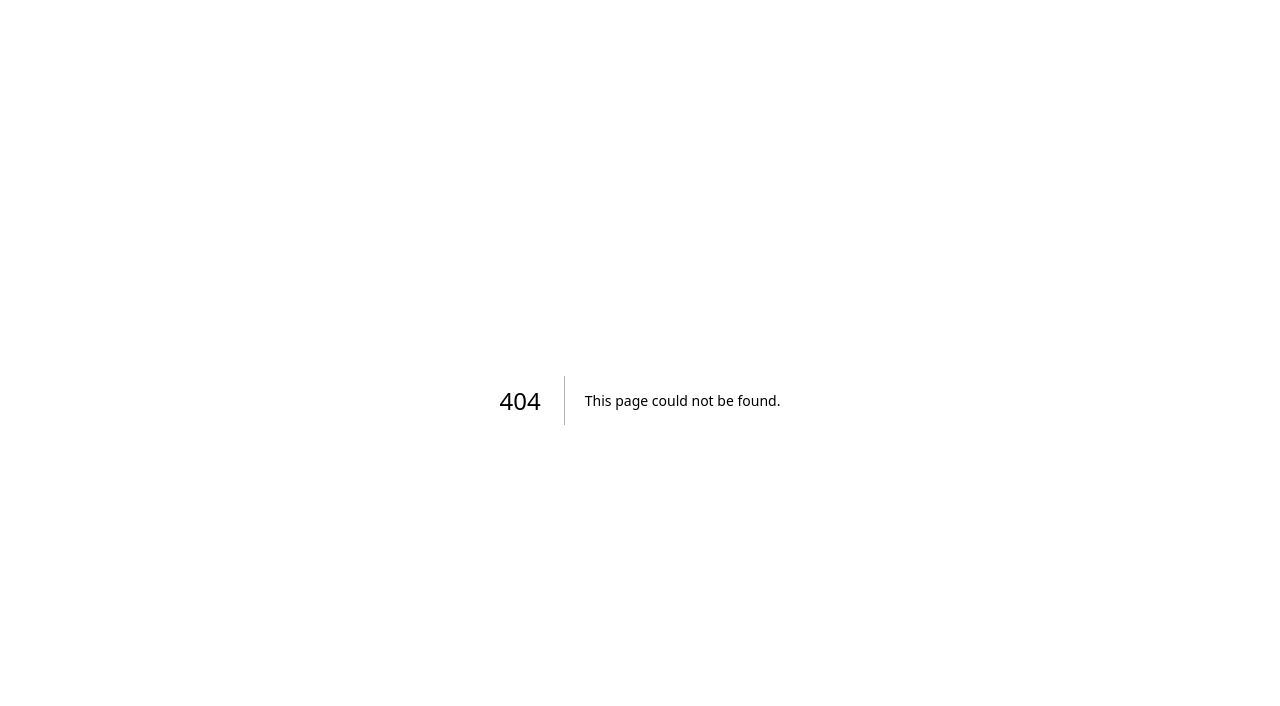
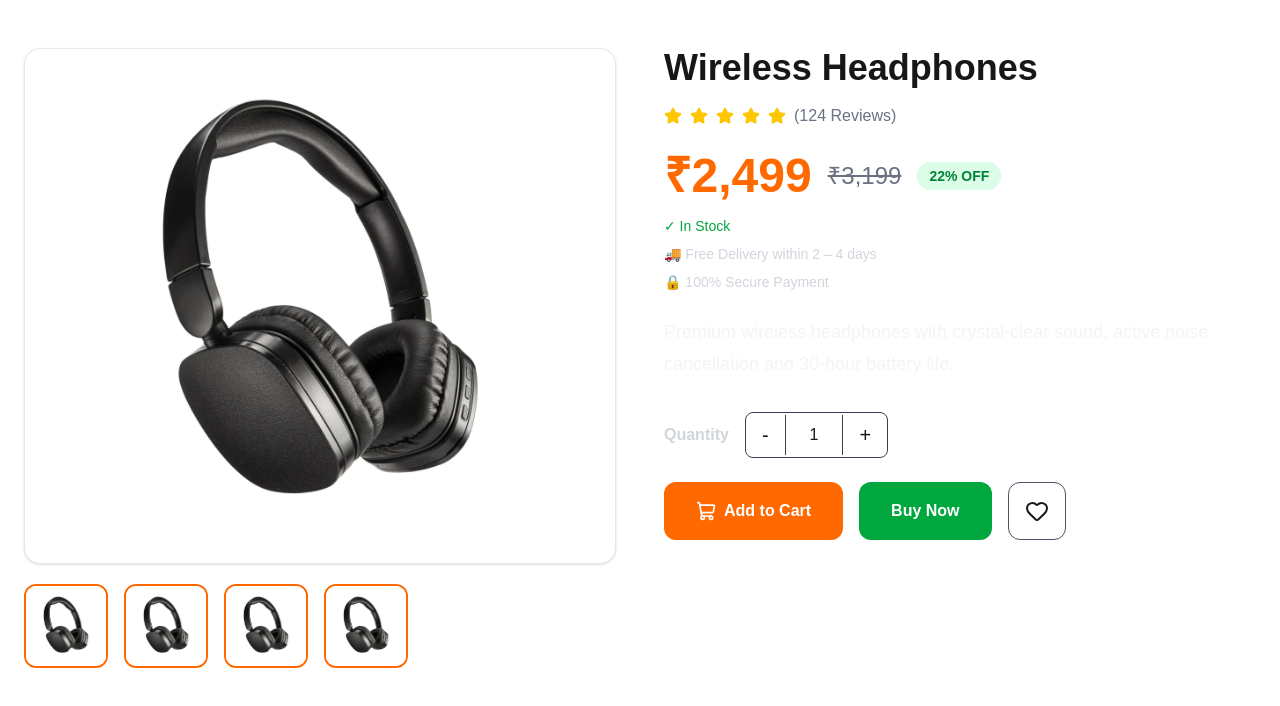
Before and after one commit to Sunil2505/Kotoze, a Next.js app: page /products/1 in a window 1280 px wide. Before the commit this address had no page. Shown: the top 706 px of the page. Built offline with nearby package versions, Linux system fonts and the light colour scheme.

Commit message:
Add quantity selector and buy now button

```diff
--- /dev/null
+++ b/src/app/products/[id]/page.tsx
@@ -0,0 +1,106 @@
+
+import { Star, Heart, ShoppingCart } from "lucide-react";
+import ProductGallery from "../../../components/product/ProductGallery";
+export default function ProductDetails() {
+  return (
+    <main className="mx-auto max-w-7xl px-6 py-12">
+      <div className="grid gap-12 lg:grid-cols-2">
+
+        {/* Product Image */}
+        <ProductGallery />
+
+        {/* Product Info */}
+        <div>
+          <h1 className="text-4xl font-bold">
+            Wireless Headphones
+          </h1>
+
+          <div className="mt-4 flex items-center gap-2">
+            {[...Array(5)].map((_, index) => (
+              <Star
+                key={index}
+                size={18}
+                className="fill-yellow-400 text-yellow-400"
+              />
+            ))}
+
+            <span className="text-gray-500">(124 Reviews)</span>
+          </div>
+
+          <div className="mt-6 flex flex-wrap items-center gap-4">
+  <span className="text-5xl font-extrabold text-orange-500">
+    ₹2,499
+  </span>
+
+  <span className="text-2xl text-gray-500 line-through">
+    ₹3,199
+  </span>
+
+  <span className="rounded-full bg-green-100 px-3 py-1 text-sm font-semibold text-green-700">
+    22% OFF
+  </span>
+</div>
+
+      <div className="mt-4 flex flex-col gap-2 text-sm">
+        <span className="font-medium text-green-600">
+          ✓ In Stock
+        </span>
+
+        <span className="text-gray-300">
+          🚚 Free Delivery within 2 – 4 days
+        </span>
+
+        <span className="text-gray-300">
+          🔒 100% Secure Payment
+        </span>
+      </div>
+
+            <p className="mt-6 text-lg leading-8 text-gray-100">
+              Premium wireless headphones with crystal-clear sound,
+              active noise cancellation and 30-hour battery life.
+            </p>
+
+          <div className="mt-8">
+  {/* Quantity */}
+  <div className="mb-6 flex items-center gap-4">
+    <span className="font-semibold text-gray-300">
+      Quantity
+    </span>
+
+    <div className="flex items-center overflow-hidden rounded-lg border border-gray-700">
+      <button className="px-4 py-2 text-xl transition hover:bg-gray-800">
+        -
+      </button>
+
+      <span className="border-x border-gray-700 px-6 py-2">
+        1
+      </span>
+
+      <button className="px-4 py-2 text-xl transition hover:bg-gray-800">
+        +
+      </button>
+    </div>
+  </div>
+
+  {/* Buttons */}
+  <div className="flex flex-wrap gap-4">
+    <button className="flex items-center gap-2 rounded-xl bg-orange-500 px-8 py-4 font-semibold text-white transition hover:scale-105 hover:bg-orange-600">
+      <ShoppingCart size={20} />
+      Add to Cart
+    </button>
+
+    <button className="rounded-xl bg-green-600 px-8 py-4 font-semibold text-white transition hover:scale-105 hover:bg-green-700">
+      Buy Now
+    </button>
+
+    <button className="rounded-xl border border-gray-600 p-4 transition hover:border-orange-500">
+      <Heart />
+    </button>
+  </div>
+</div>
+        </div>
+
+      </div>
+    </main>
+  );
+}
--- a/src/app/products/id/page.t.tsx
+++ /dev/null
@@ -1,68 +0,0 @@
-import Image from "next/image";
-import { Star, Heart, ShoppingCart } from "lucide-react";
-
-export default function ProductDetails() {
-  return (
-    <main className="mx-auto max-w-7xl px-6 py-12">
-      <div className="grid gap-12 lg:grid-cols-2">
-
-        {/* Product Image */}
-        <div className="rounded-2xl border bg-white p-8 shadow-sm">
-          <Image
-            src="/images/products/headphones.jpg"
-            alt="Wireless Headphones"
-            width={500}
-            height={500}
-            className="mx-auto h-auto w-full object-contain"
-          />
-        </div>
-
-        {/* Product Info */}
-        <div>
-          <h1 className="text-4xl font-bold">
-            Wireless Headphones
-          </h1>
-
-          <div className="mt-4 flex items-center gap-2">
-            {[...Array(5)].map((_, index) => (
-              <Star
-                key={index}
-                size={18}
-                className="fill-yellow-400 text-yellow-400"
-              />
-            ))}
-
-            <span className="text-gray-500">(124 Reviews)</span>
-          </div>
-
-          <div className="mt-6 flex items-center gap-4">
-            <span className="text-4xl font-bold text-orange-500">
-              ₹2,499
-            </span>
-
-            <span className="text-xl text-gray-400 line-through">
-              ₹3,199
-            </span>
-          </div>
-
-          <p className="mt-6 text-gray-600">
-            Premium wireless headphones with crystal-clear sound,
-            active noise cancellation and 30-hour battery life.
-          </p>
-
-          <div className="mt-8 flex gap-4">
-            <button className="flex items-center gap-2 rounded-xl bg-orange-500 px-8 py-4 font-semibold text-white hover:bg-orange-600">
-              <ShoppingCart size={20} />
-              Add to Cart
-            </button>
-
-            <button className="rounded-xl border border-gray-300 p-4 hover:border-orange-500">
-              <Heart />
-            </button>
-          </div>
-        </div>
-
-      </div>
-    </main>
-  );
-}
--- /dev/null
+++ b/src/components/product/ProductGallery.tsx
@@ -0,0 +1,54 @@
+"use client";
+
+import { useState } from "react";
+import Image from "next/image";
+
+const images = [
+  "/images/products/headphones.jpg",
+  "/images/products/headphones.jpg",
+  "/images/products/headphones.jpg",
+  "/images/products/headphones.jpg",
+];
+
+export default function ProductGallery() {
+  const [selectedImage, setSelectedImage] = useState(images[0]);
+
+  return (
+    <div className="space-y-5">
+      {/* Main Image */}
+      <div className="rounded-2xl border border-gray-200 bg-white p-8 shadow-sm">
+        <Image
+          src={selectedImage}
+          alt="Product Image"
+          width={600}
+          height={600}
+          className="mx-auto h-[450px] w-full object-contain"
+          priority
+        />
+      </div>
+
+      {/* Thumbnail Images */}
+      <div className="flex gap-4">
+        {images.map((image, index) => (
+          <button
+            key={index}
+            onClick={() => setSelectedImage(image)}
+            className={`overflow-hidden rounded-xl border-2 transition ${
+              selectedImage === image
+                ? "border-orange-500"
+                : "border-gray-200 hover:border-orange-300"
+            }`}
+          >
+            <Image
+              src={image}
+              alt={`Thumbnail ${index + 1}`}
+              width={90}
+              height={90}
+              className="h-20 w-20 object-contain bg-white p-2"
+            />
+          </button>
+        ))}
+      </div>
+    </div>
+  );
+}
```
